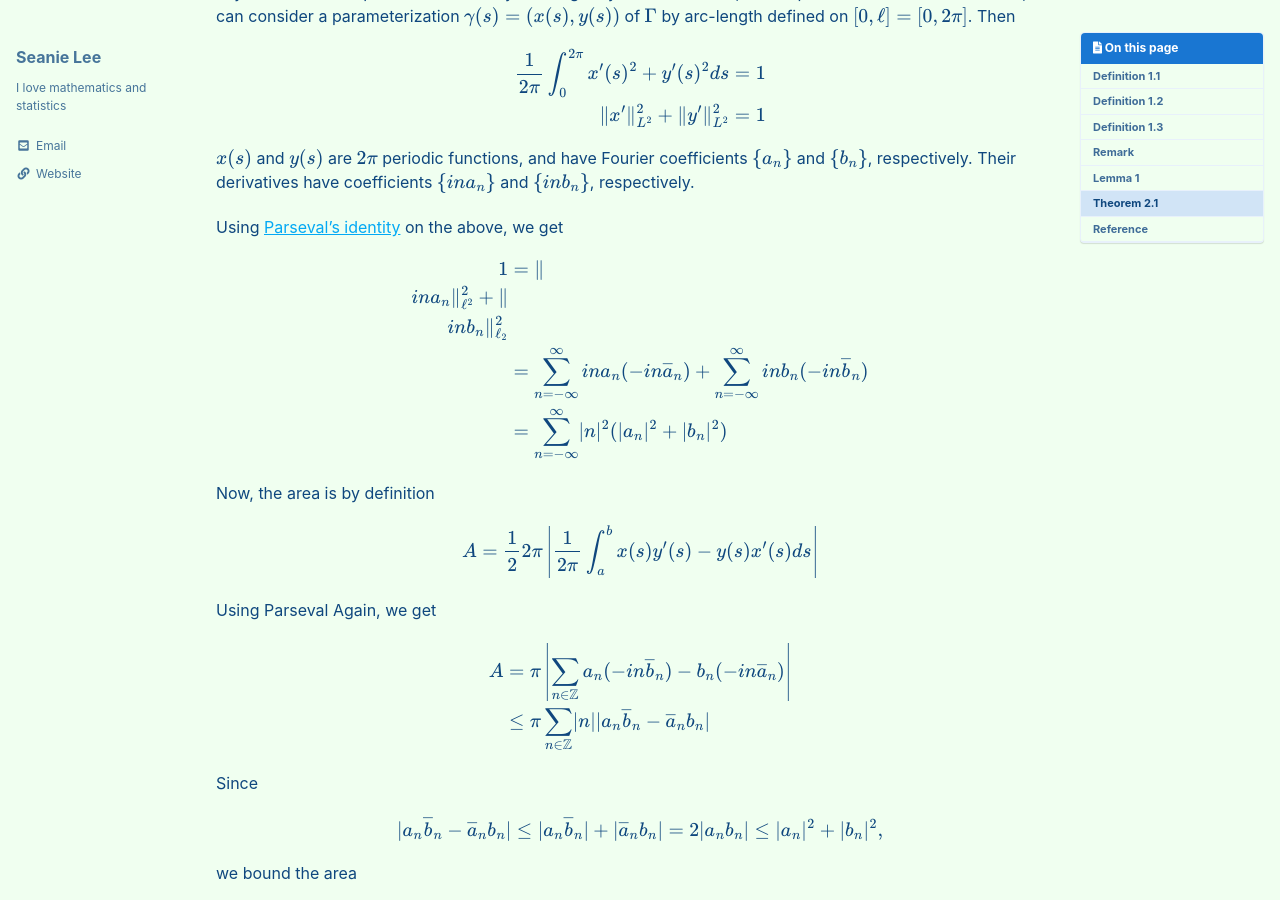
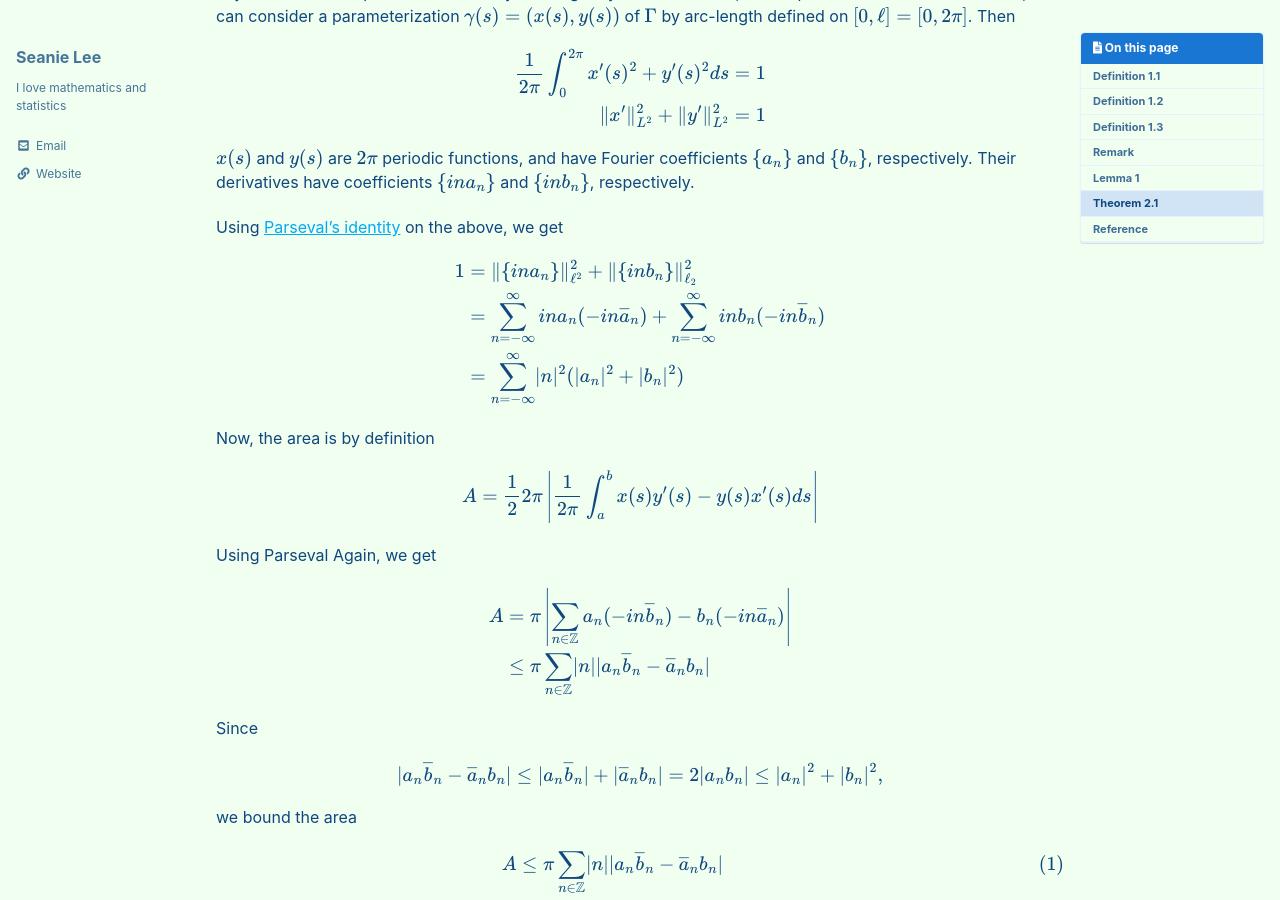
Before and after one commit to seanie12/blog, a Jekyll site: the page built from _posts/2023-07-08-isoperimetric-inequality.md, in a window 1280 px wide and 900 px high, scrolled down 1801 px. Built offline with Jekyll 4.4.1, drawn with Linux system fonts in a browser that asks for light colours; cached includes are drawn as plain includes; formulas are drawn with MathJax 3.

```diff
--- a/_posts/2023-07-08-isoperimetric-inequality.md
+++ b/_posts/2023-07-08-isoperimetric-inequality.md
@@ -133,7 +133,7 @@ Using [Parseval's identity](https://seanie12.github.io/blog/fourier%20analysis/L
 
 $$
 \begin{align*}
-1 &=\lVert \\{ina_n\\}\rVert^2_{\ell^2} + \lVert \\{inb_n\\}\rVert^2_{\ell_2} \\
+1 &=\lVert \{ina_n\}\rVert^2_{\ell^2} + \lVert \{inb_n\}\rVert^2_{\ell_2} \\
 &=\sum_{n=-\infty}^\infty  ina_n (-in\overline{a}_n) +\sum_{n=-\infty}^\infty inb_n(-in\overline{b}_n) \\ &= \sum_{n=-\infty}^\infty \lvert n\rvert^2(\lvert a_n\rvert^2 + \lvert b_n \rvert^2)
 \end{align*}
 $$
```
